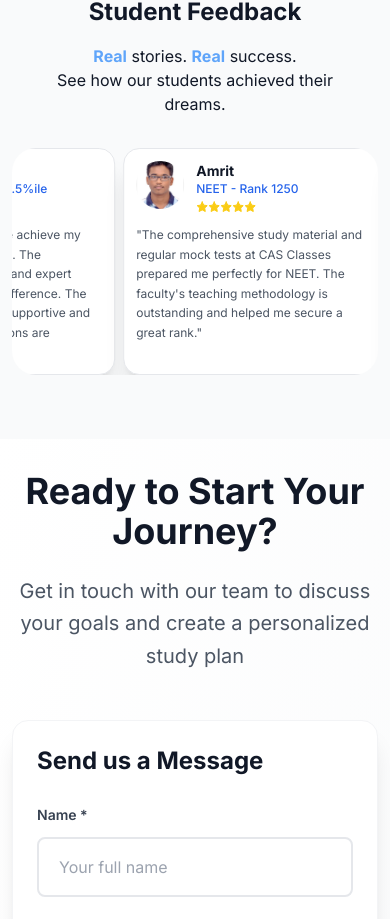
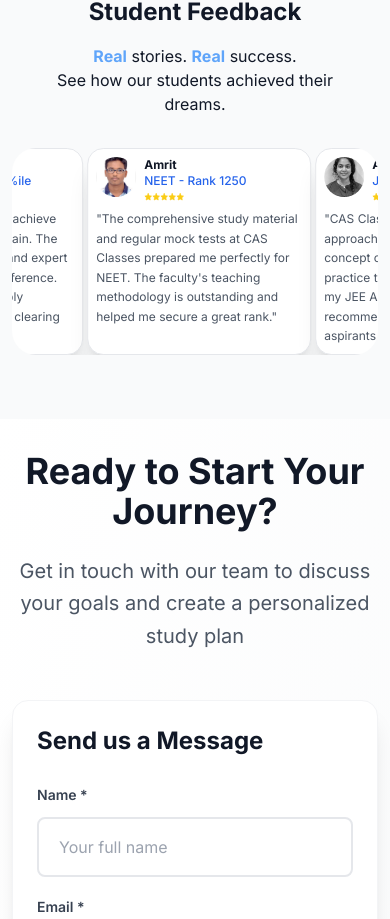
Before and after one commit to 03abhi/cas, a React (Vite) app: page / in a window 390 px wide. Shown: the part 2871-3790 px from the top of the page. Built offline with nearby package versions, Linux system fonts and the light colour scheme.

Commit message:
Make student feedback cards much narrower on mobile to display all 5 students

```diff
--- a/src/components/StudentFeedback.tsx
+++ b/src/components/StudentFeedback.tsx
@@ -70,42 +70,42 @@ const StudentFeedback: React.FC = () => {
         <div className="relative max-w-7xl mx-auto">
           {/* Auto-scrolling Container */}
           <div className="relative overflow-hidden rounded-3xl">
-            <div className="flex gap-2 sm:gap-4 md:gap-6 animate-scroll">
+            <div className="flex gap-1 sm:gap-4 md:gap-6 animate-scroll">
               {/* Duplicate the testimonials for seamless loop */}
               {[...testimonials, ...testimonials].map((item, index) => (
                 <div
                   key={`${item.id}-${index}`}
-                  className={`rounded-2xl p-3 sm:p-6 shadow-xl border transition-all duration-300 hover:shadow-2xl transform hover:-translate-y-1 flex-shrink-0 w-64 sm:w-72 md:w-80 ${
+                  className={`rounded-2xl p-2 sm:p-6 shadow-xl border transition-all duration-300 hover:shadow-2xl transform hover:-translate-y-1 flex-shrink-0 w-56 sm:w-72 md:w-80 ${
                     isDarkMode
                       ? 'bg-gray-700 border-gray-600'
                       : 'bg-white border-gray-200'
                   }`}
                 >
-                  <div className="flex items-start space-x-3 sm:space-x-4 mb-3 sm:mb-4">
+                  <div className="flex items-start space-x-2 sm:space-x-4 mb-2 sm:mb-4">
                     <img
                       src={item.image}
                       alt={item.name}
-                      className="w-12 h-12 sm:w-16 sm:h-16 rounded-full object-cover flex-shrink-0"
+                      className="w-10 h-10 sm:w-16 sm:h-16 rounded-full object-cover flex-shrink-0"
                     />
                     <div className="flex-1">
-                      <h3 className={`font-bold text-sm sm:text-lg ${
+                      <h3 className={`font-bold text-xs sm:text-lg ${
                         isDarkMode ? 'text-white' : 'text-gray-900'
                       }`}>
                         {item.name}
                       </h3>
-                      <p className={`text-xs sm:text-sm font-medium ${
+                      <p className={`text-xs font-medium ${
                         isDarkMode ? 'text-blue-400' : 'text-blue-600'
                       }`}>
                         {item.exam}
                       </p>
                       <div className="flex items-center mt-1">
                         {[...Array(item.rating)].map((_, i) => (
-                          <Star key={i} className="w-3 h-3 sm:w-4 sm:h-4 fill-yellow-400 text-yellow-400" />
+                          <Star key={i} className="w-2 h-2 sm:w-4 sm:h-4 fill-yellow-400 text-yellow-400" />
                         ))}
                       </div>
                     </div>
                   </div>
-                  <p className={`text-xs sm:text-sm leading-relaxed ${
+                  <p className={`text-xs leading-relaxed ${
                     isDarkMode ? 'text-gray-300' : 'text-gray-600'
                   }`}>
                     "{item.feedback}"
```
